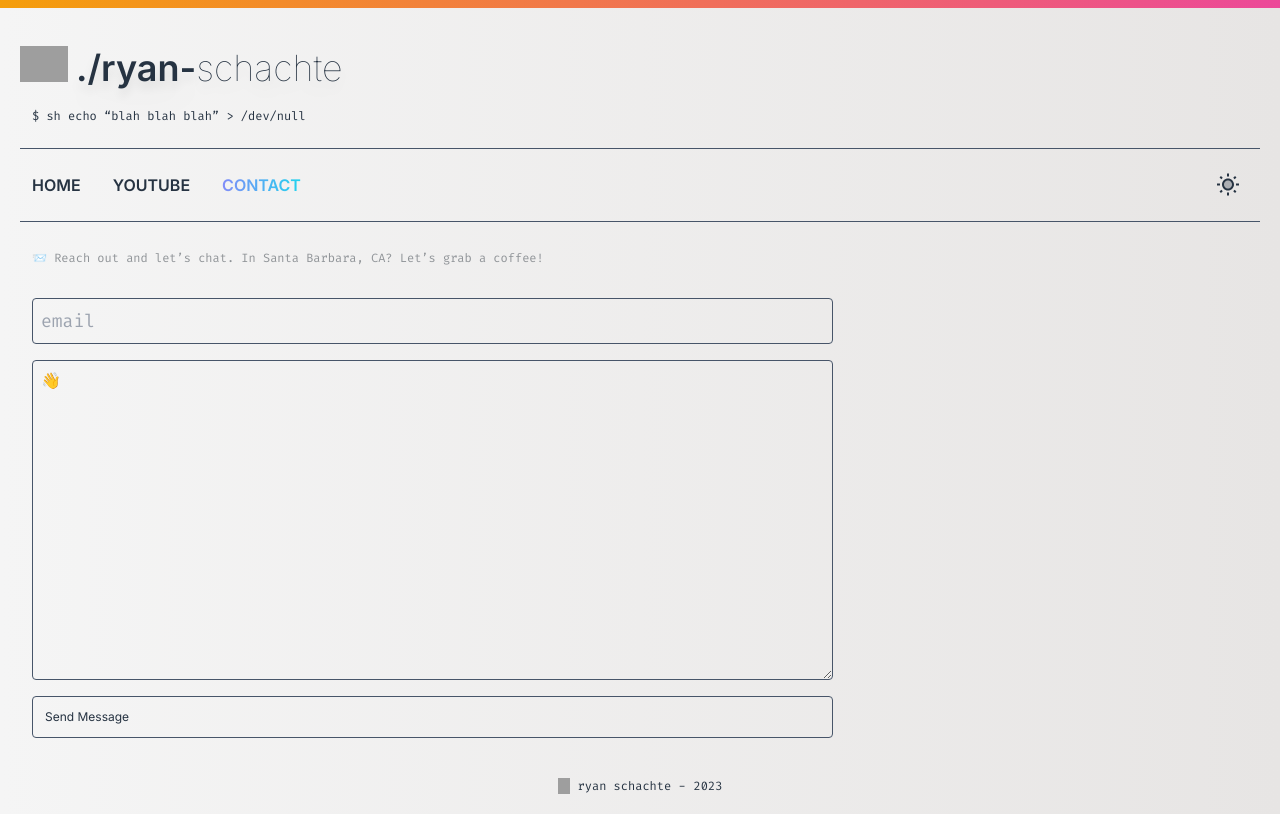
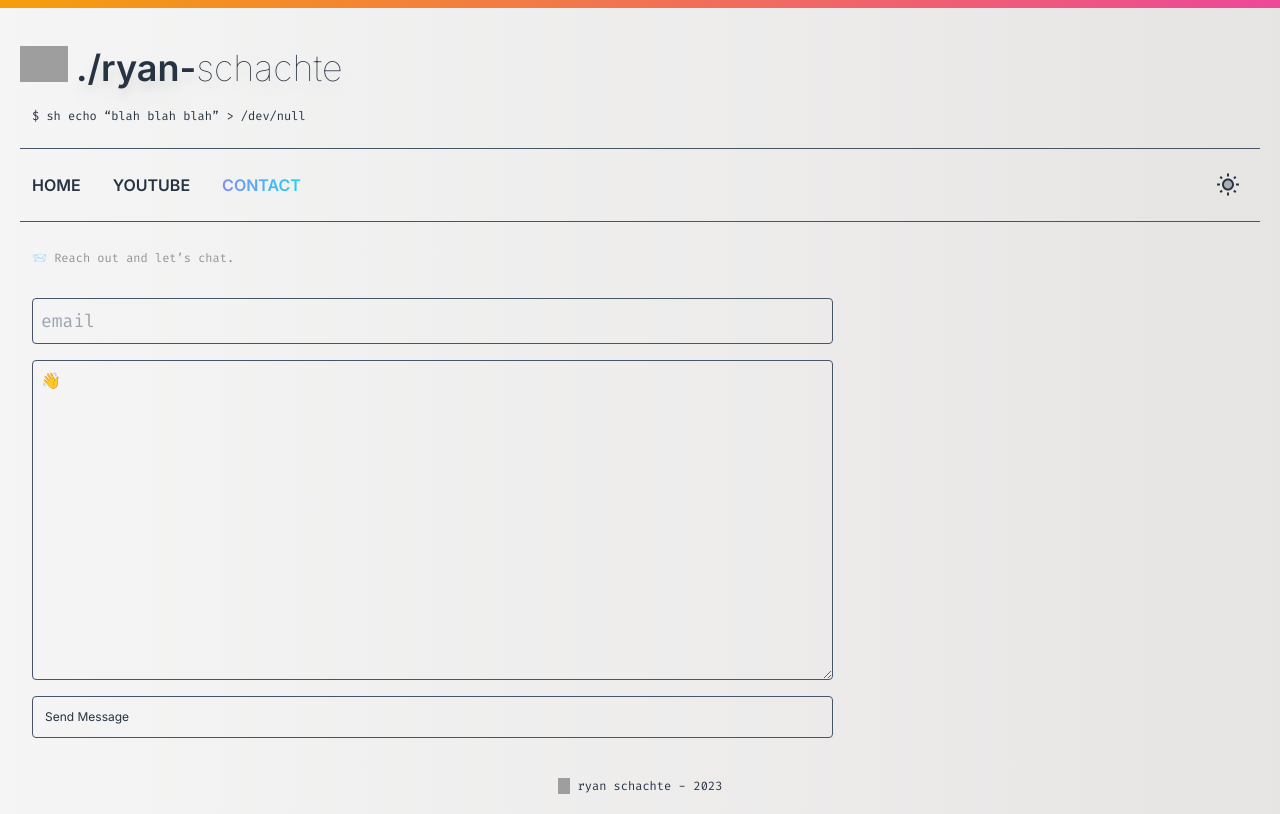
Before and after one commit to jhonleoh/site, a Next.js app: page /contact in a window 1280 px wide. Built offline with nearby package versions, Linux system fonts and the light colour scheme; grey boxes are pictures that could not be loaded.

Commit message:
Update contact.tsx

```diff
--- a/pages/contact.tsx
+++ b/pages/contact.tsx
@@ -5,7 +5,7 @@ export default function Contact() {
         <>
             <Layout>
                 <div className="flex flex-col justify-center sm:items-start mt-5 w-full md:w-2/3 pl-8 text-base">
-                    <span className="mt-2 font-fira text-xs text-center text-light-inactive dark:text-dark-inactive">{"📨 Reach out and let’s chat. In Santa Barbara, CA? Let’s grab a coffee!"}</span>
+                    <span className="mt-2 font-fira text-xs text-center text-light-inactive dark:text-dark-inactive">{"📨 Reach out and let’s chat."}</span>
                     <div className="mt-8 w-full flex flex-col space-y-4 pr-5">
                         <input type="email" placeholder="email" required className="font-fira text-lg bg-transparent border-slate-600 border rounded p-2 focus:outline-none dark:focus-within:bg-[#35404E] dark:hover:bg-[#35404E] duration-100 transition-bg" />
                         <textarea required placeholder="👋" className="bg-transparent font-fira leading-6 border-slate-600 border rounded p-2 focus:outline-none h-80 dark:focus-within:bg-[#35404E] dark:hover:bg-[#35404E] duration-100 transition-bg" />
```
